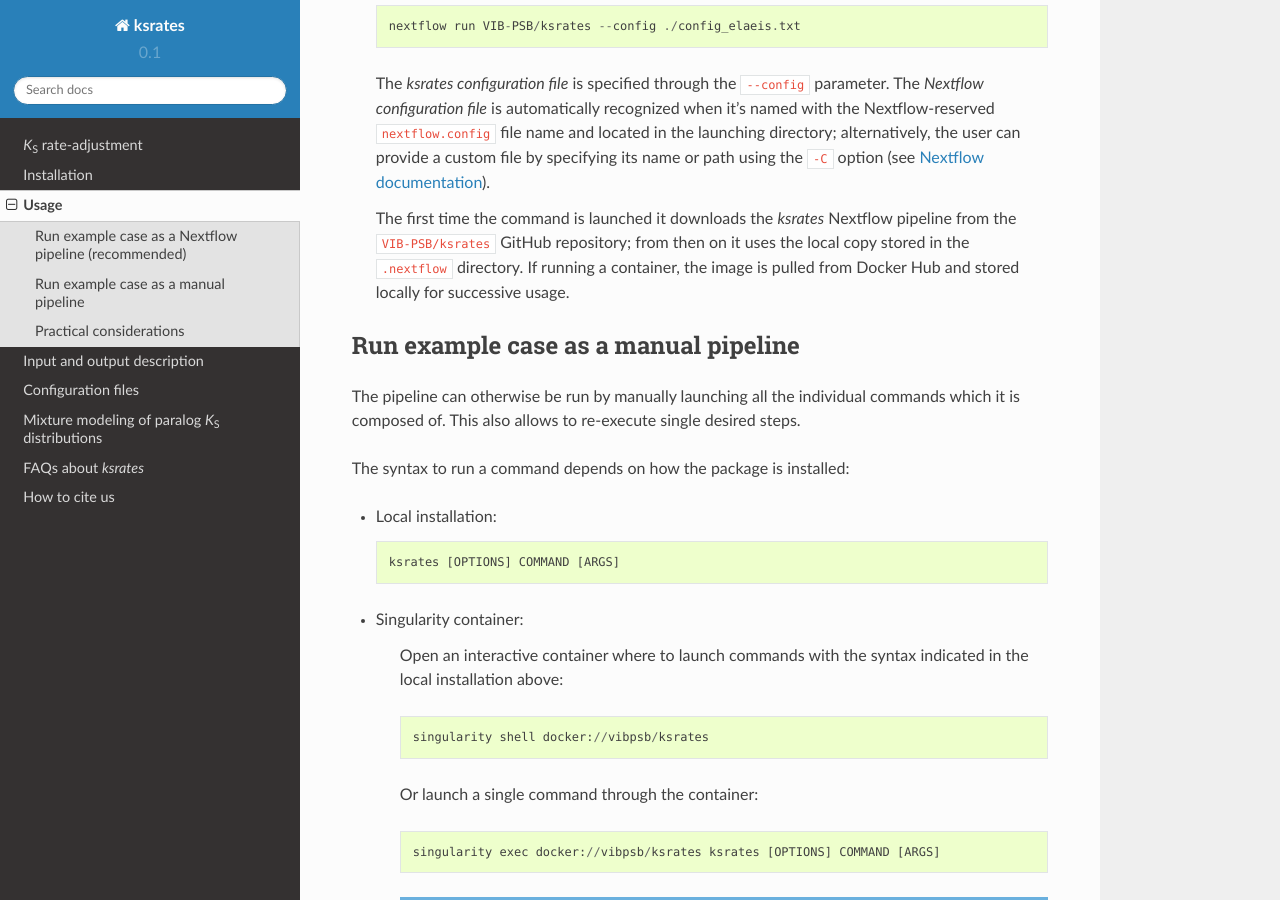
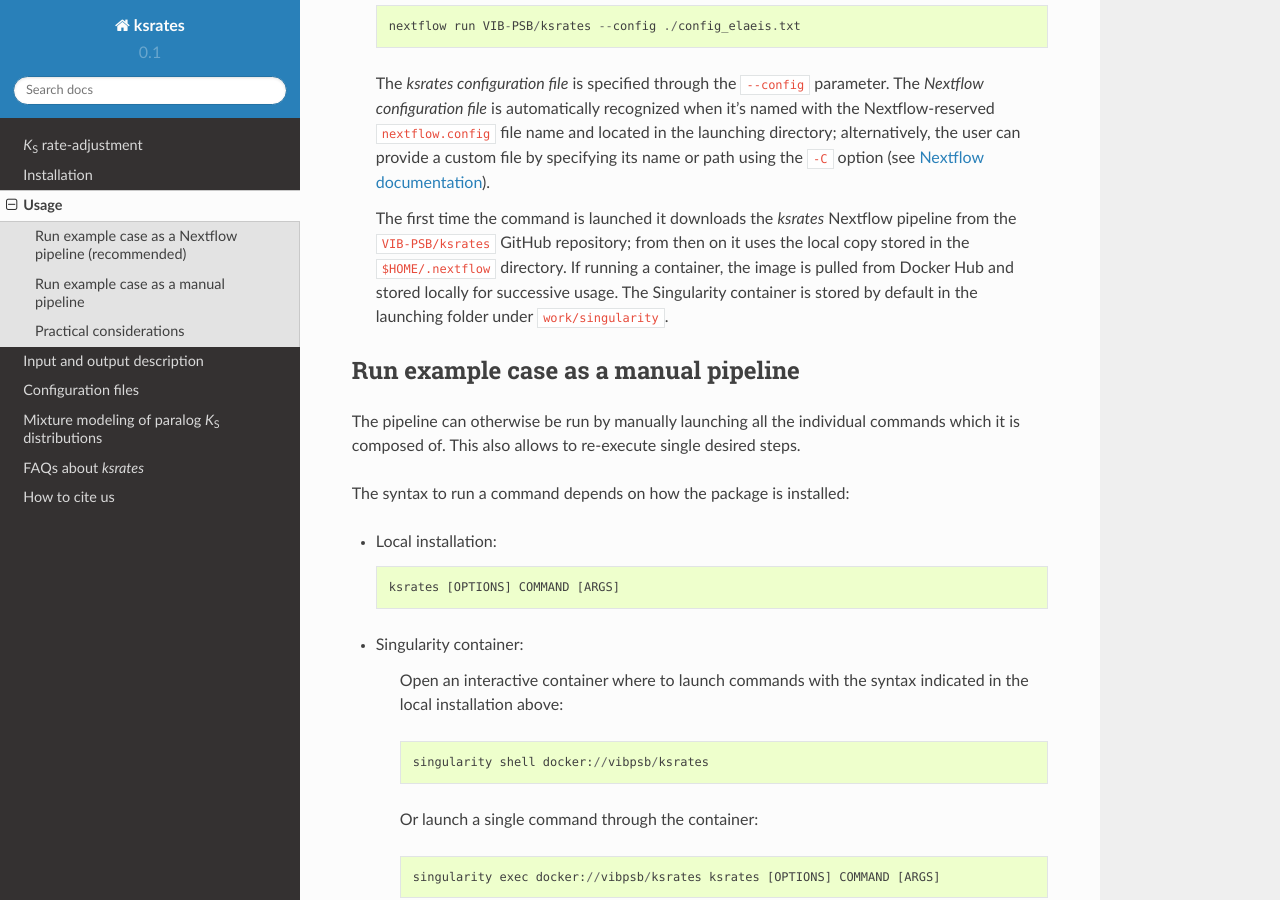
Before and after one commit to VIB-PSB/ksrates, a Sphinx documentation site: the page built from doc/source/usage.rst, in a window 1280 px wide and 900 px high, scrolled down 1267 px. Built offline with Sphinx 7.4.7 and the Read the Docs theme 2.0.0, drawn with Linux system fonts in a browser that asks for light colours.

Commit message:
Say download location of ksrates & Sing. container

```diff
--- a/doc/source/usage.rst
+++ b/doc/source/usage.rst
@@ -38,7 +38,7 @@ The *ksrates* pipeline can be automatically run through Nextflow with a few prep
 
     The *ksrates configuration file* is specified through the ``--config`` parameter. The *Nextflow configuration file* is automatically recognized when it's named with the Nextflow-reserved ``nextflow.config`` file name and located in the launching directory; alternatively, the user can provide a custom file by specifying its name or path using the ``-C`` option (see `Nextflow documentation <https://www.nextflow.io/docs/latest/cli.html#hard-configuration-override>`__).
 
-    The first time the command is launched it downloads the *ksrates* Nextflow pipeline from the ``VIB-PSB/ksrates`` GitHub repository; from then on it uses the local copy stored in the ``.nextflow`` directory. If running a container, the image is pulled from Docker Hub and stored locally for successive usage.
+    The first time the command is launched it downloads the *ksrates* Nextflow pipeline from the ``VIB-PSB/ksrates`` GitHub repository; from then on it uses the local copy stored in the ``$HOME/.nextflow`` directory. If running a container, the image is pulled from Docker Hub and stored locally for successive usage. The Singularity container is stored by default in the launching folder under ``work/singularity``.
 
 
 .. _`manual_pipeline`:
```
